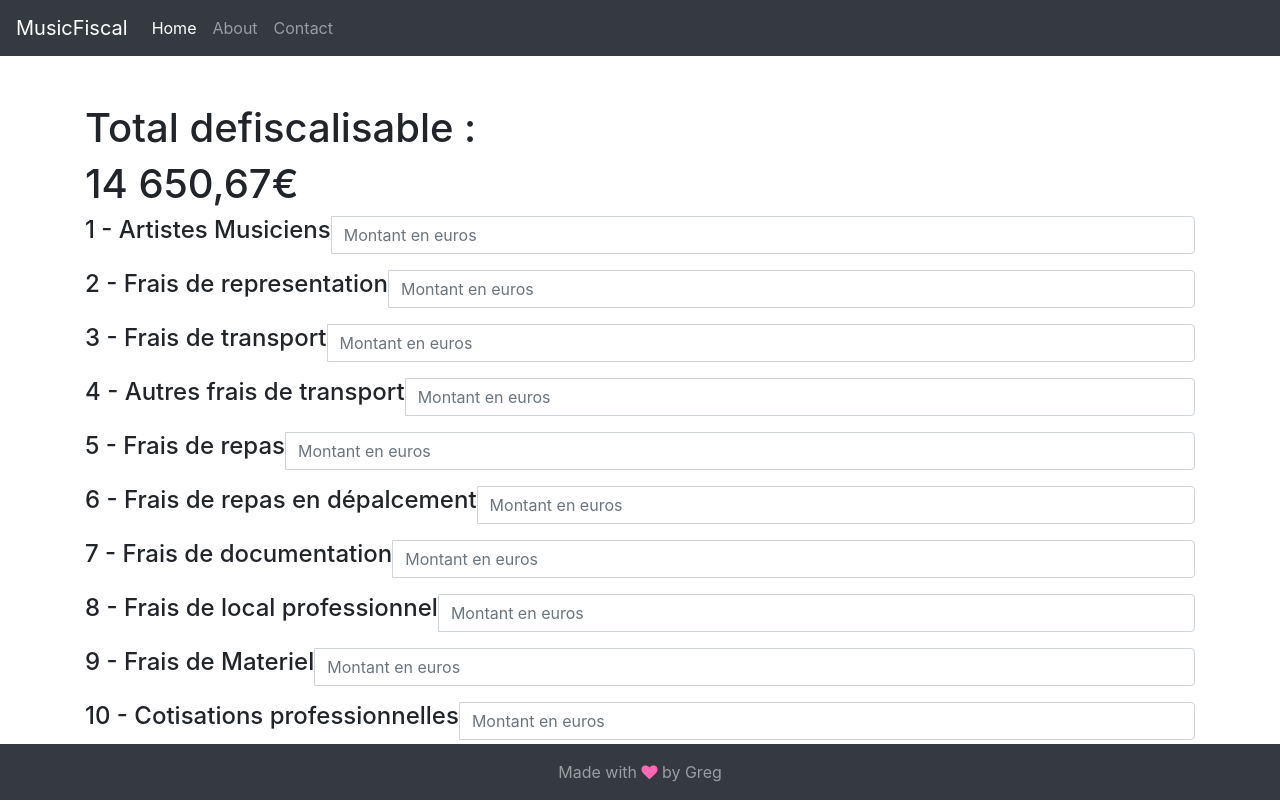
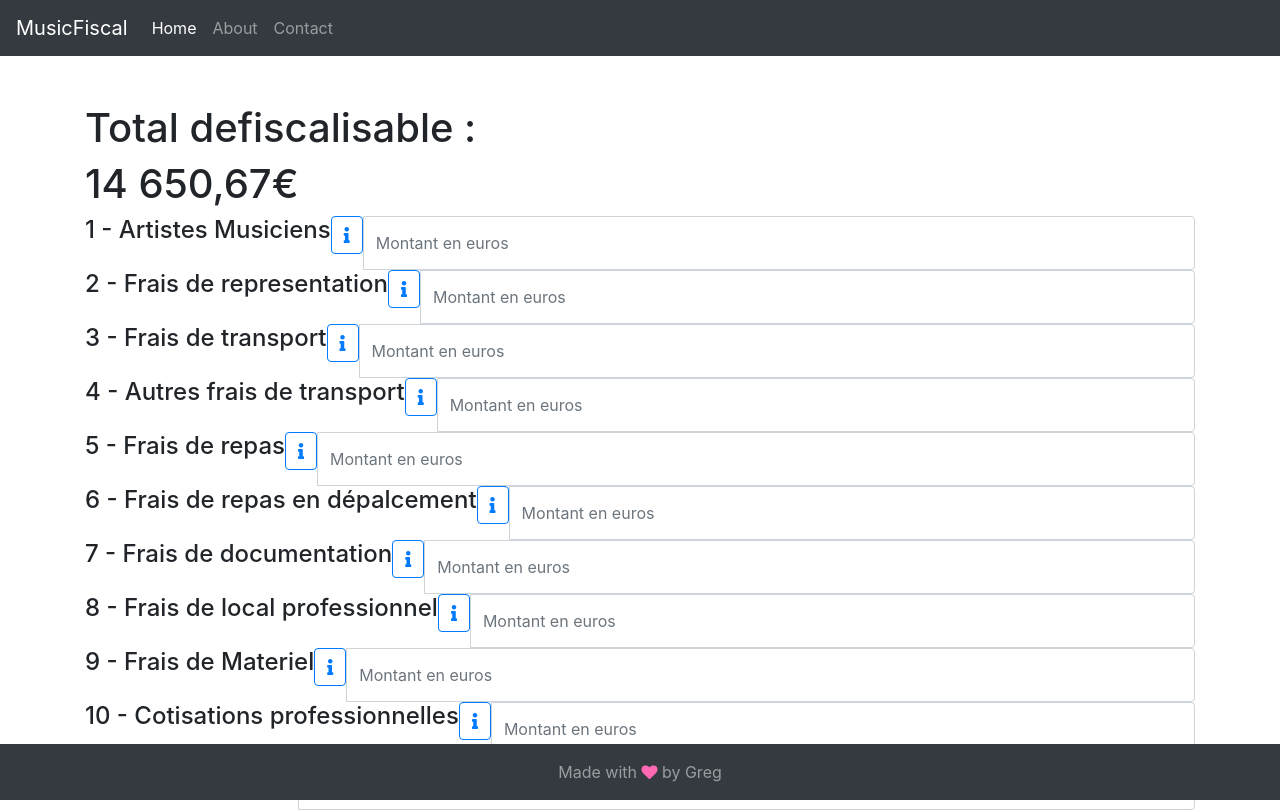
Before and after one commit to gregbans/MusicFiscal, an Angular app: page / in a window 1280 px wide. Built offline with nearby package versions, Linux system fonts and the light colour scheme.

Commit message:
V6
version fonctionnelle

```diff
--- a/src/app/app.component.css
+++ b/src/app/app.component.css
@@ -1,8 +1,7 @@
-.card-body {
+/* .card-body {
     width: 25rem;
-};
+}; */
 
-.inputList{
+#inputList{
     width: 25rem;
-    text-align: left;
 }
--- a/src/app/app.component.html
+++ b/src/app/app.component.html
@@ -10,23 +10,29 @@
 
 <!-- <div *ngFor='let elem of dtpservice?.dataApp'>{{elem.name}} <br> {{elem.desc}}</div> -->
 
+  <div *ngFor='let elem of dataStock'>
+      <div class="input-group mb-6">
+        <h4>{{elem.name}}</h4>
+        <p class="d-flex align-content-center">
+            <button type="button" class="btn btn-outline-primary " (click)="isCollapsed[elem.array]= !isCollapsed[elem.array]"
+                    [attr.aria-expanded]="!isCollapsed[elem.array]" attr.aria-controls="collapse-{{elem.idcollapse}}">
+                    <i class="fas fa-info"></i>
+            </button>
+          </p>
 
-    <div *ngFor='let elem of dtpservice?.dataApp' class="input-group mb-3">
-      <h4>{{elem.name}}</h4>
-      <input type="text" id="inputList" class="form-control" placeholder="Montant en euros" aria-label="Username" aria-describedby="basic-addon1">
-      <!-- <p>
-          <button type="button" class="btn btn-outline-primary" (click)="isCollapsed[{{elem.array}}]= !isCollapsed[{{elem.array}}]"
-                  [attr.aria-expanded]="!isCollapsed[{{elem.array}}]" aria-controls="collapse + {{elem.idcollapse}}">
-                  <i class="fas fa-info"></i>
-          </button>
-        </p> -->
-        <!-- <div id="collapse + {{elem.idcollapse}}" [ngbCollapse]="!isCollapsed[{{elem.array}}]">
+        <input type="text" id="inputList" class="form-control" placeholder="Montant en euros" aria-label="Username" aria-describedby="basic-addon1">
+
+      </div>
+
+      <div id="collapse-{{elem.idcollapse}}" [ngbCollapse]="!isCollapsed[elem.array]">
           <div class="card">
             <div class="card-body">
                 {{elem.desc}}
             </div>
           </div>
-        </div> -->
+          <br>
       </div>
-    </div>
-  </app-layout>
+  </div>
+
+</div>
+</app-layout>
--- a/src/app/app.component.ts
+++ b/src/app/app.component.ts
@@ -7,8 +7,12 @@ import { DataAppService} from '../app/data-app.service';
   styleUrls: ['./app.component.css']
 })
 export class AppComponent {
+  dataStock: any[]= []
+
   isCollapsed: boolean[] = new Array(false, false, false, false,false, false,false, false,false, false,false)
-    constructor(private dtpservice:DataAppService) {
+
+  constructor(private dataAppService:DataAppService) {
       this.isCollapsed = new Array(false, false, false, false,false, false,false, false,false, false,false, );
+      this.dataStock = dataAppService.getDataApp();
     }
 }
--- a/src/app/data-app.service.ts
+++ b/src/app/data-app.service.ts
@@ -4,7 +4,12 @@ import { Injectable } from '@angular/core';
   providedIn: 'root'
 })
 export class DataAppService {
- public dataApp:any[] = [
+
+    getDataApp(){
+      return this.dataApp;
+    }
+
+  public dataApp:any[] = [
   {
     "name": "1 - Artistes Musiciens",
     "desc": "Frais liés à l'instruement de music. Achat, entretien et frais annexes, plus les interets d'emprunt",
```
